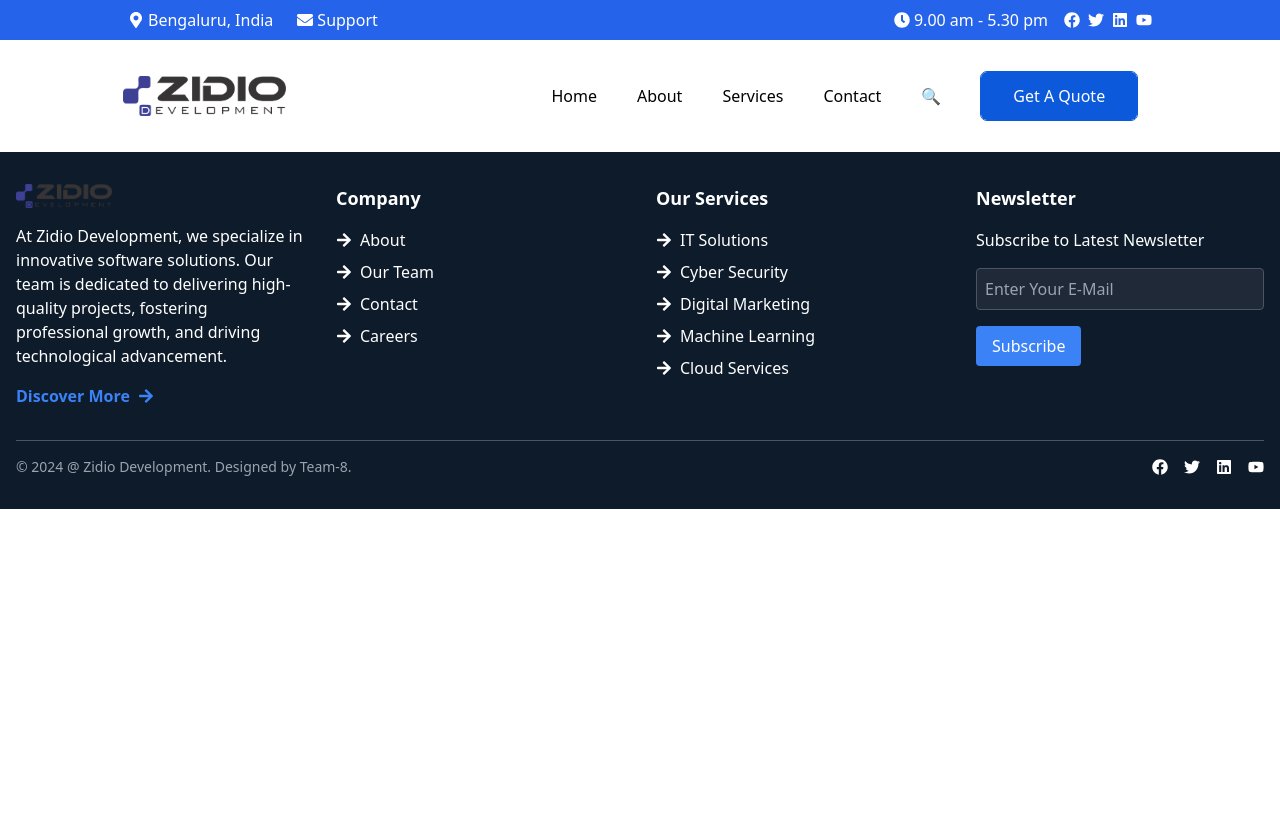
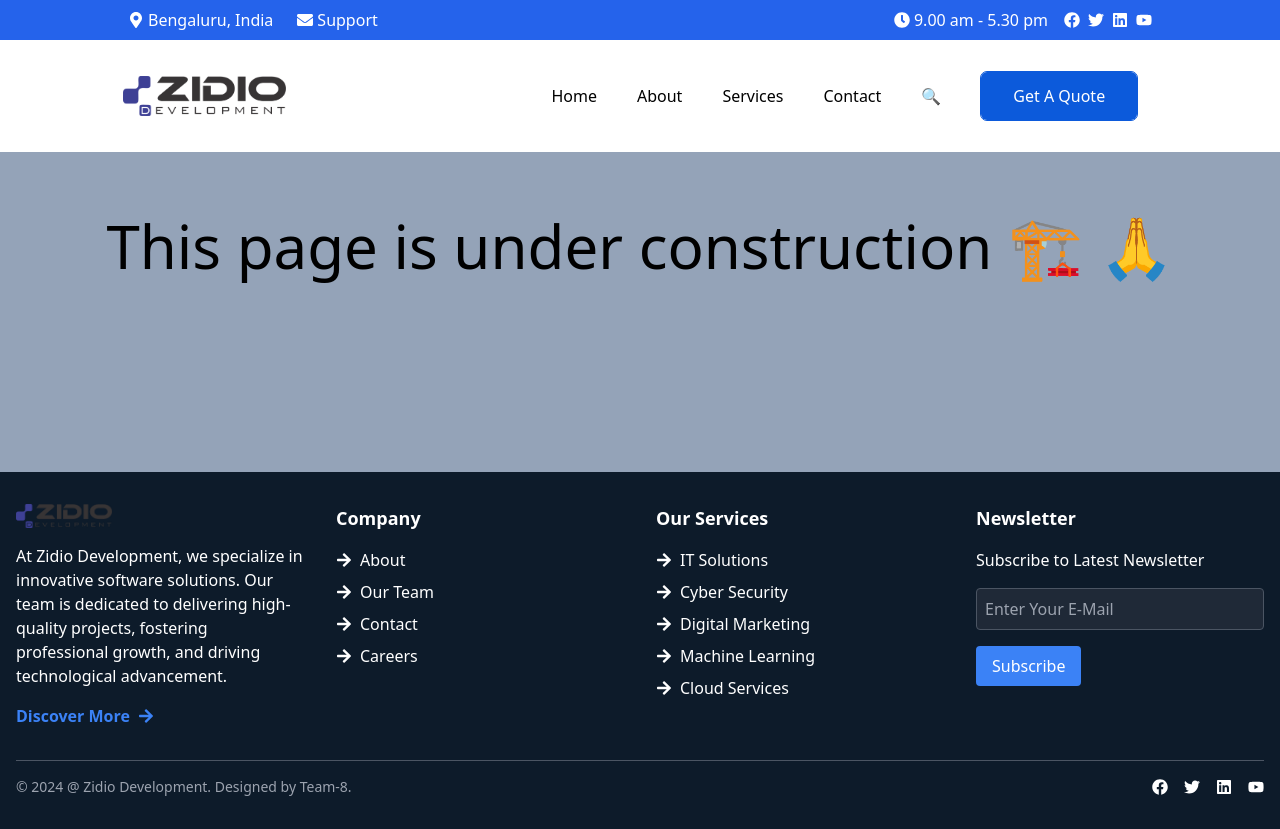
Before and after one commit to bhawanibytes/zidio-web, a React (Vite) app: page / in a window 1280 px wide. Both pictures are taken after a click on the item "Services". Before the commit the page ends 800 px from the top, so only its background shows below. Built offline with nearby package versions, Linux system fonts and the light colour scheme.

Commit message:
Added under-construction message for 404

```diff
--- a/src/App.jsx
+++ b/src/App.jsx
@@ -4,6 +4,7 @@
 import Header from './Components/Header'
 import Home from './pages/Home'
 import Contact from './Components/Contact'
+import BuildingIt from './pages/BuildingIt'
 
 function App() {
   return (
@@ -14,6 +15,7 @@
       <Routes>
         <Route index element={<Home/>}/>
         <Route path="contact" element={<Contact/>} />
+        <Route path="*" element={<BuildingIt/>} />
       </Routes>
     <Footer/>
     </BrowserRouter>
--- /dev/null
+++ b/src/Components/DoNotExist.jsx
@@ -0,0 +1,7 @@
+const DoNotExist = () => {
+  return (
+    <div className="py-[5%] text-center text-6xl mx-auto h-[40vh] bg-slate-400">This page is under construction 🏗️ 🙏 </div>
+  )
+}
+
+export default DoNotExist
--- /dev/null
+++ b/src/pages/BuildingIt.jsx
@@ -0,0 +1,9 @@
+import DoNotExist from "../Components/DoNotExist"
+
+const BuildingIt = () => {
+  return (
+    <DoNotExist />
+  )
+}
+
+export default BuildingIt
```
